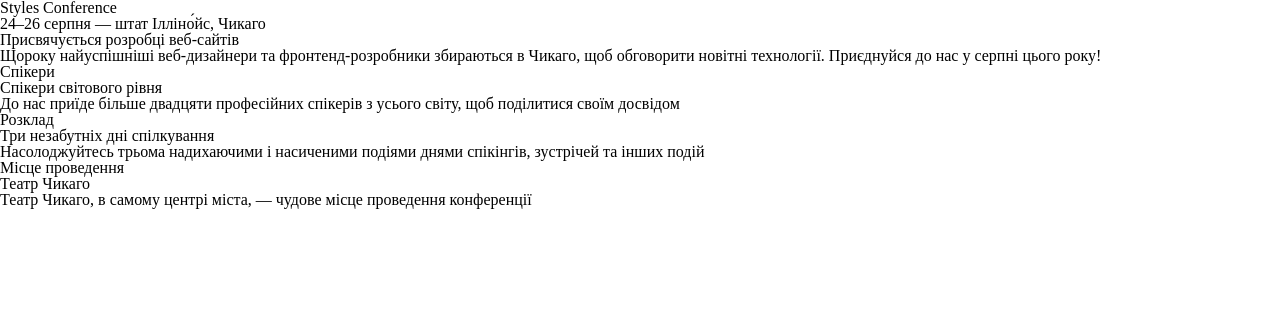
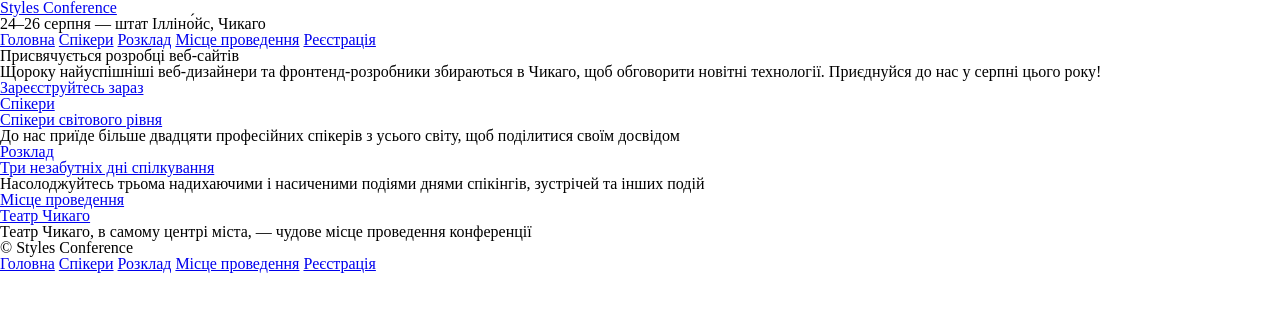
Before and after one commit to Turzhanskyi/styles-conference, a plain HTML site: page index.html in a window 1280 px wide. Drawn offline with Linux system fonts and the light colour scheme.

Commit message:
added hyperlink

```diff
--- a/index.html
+++ b/index.html
@@ -7,8 +7,17 @@
 	</head>
 	<body>
 		<header>
-			<h1>Styles Conference</h1>
+			<h1>
+				<a href="index.html">Styles Conference</a>
+			</h1>
 			<h3>24&ndash;26 серпня &mdash; штат Ілліно́йс, Чикаго</h3>
+			<nav>
+				<a href="index.html">Головна</a>
+				<a href="speakers.html">Спікери</a>
+				<a href="schedule.html">Розклад</a>
+				<a href="venue.html">Місце проведення</a>
+				<a href="register.html">Реєстрація</a>
+			</nav>
 		</header>
 		<section>
 			<h2>Присвячується розробці веб-сайтів</h2>
@@ -16,25 +25,41 @@
 				фронтенд-розробники збираються в Чикаго,
 				щоб обговорити новітні технології.
 				Приєднуйся до нас у серпні цього року!</p>
-
+			<a href="register.html">Зареєструйтесь зараз</a>
 			<section>
+				<a href="speakers.html">
 					<h5>Спікери</h5>
 					<h3>Спікери світового рівня</h3>
+				</a>
 				<p>До нас приїде більше двадцяти професійних спікерів
 					з усього світу, щоб поділитися своїм досвідом</p>
 			</section>
 			<section>
+				<a href="schedule.html">
 					<h5>Розклад</h5>
 					<h3>Три незабутніх дні спілкування</h3>
+				</a>
 				<p>Насолоджуйтесь трьома надихаючими і насиченими
 					подіями днями спікінгів, зустрічей та інших подій</p>
 			</section>
 			<section>
+				<a href="venue.html">
 					<h5>Місце проведення</h5>
 					<h3>Театр Чикаго</h3>
+				</a>
 				<p>Театр Чикаго, в самому центрі міста, &#8212;
 					чудове місце проведення конференції</p>
 			</section>
 		</section>
+		<footer>
+			<small>&copy; Styles Conference</small>
+			<nav>
+				<a href="index.html">Головна</a>
+				<a href="speakers.html">Спікери</a>
+				<a href="schedule.html">Розклад</a>
+				<a href="venue.html">Місце проведення</a>
+				<a href="register.html">Реєстрація</a>
+			</nav>
+		</footer>
 	</body>
 </html>
```
Also changed, not shown: register.html (added, +35 -0 lines), schedule.html (added, +34 -0 lines), speakers.html (added, +35 -0 lines), venue.html (added, +35 -0 lines), 1 other file. Lines whose indentation alone changed are shown as unchanged.
